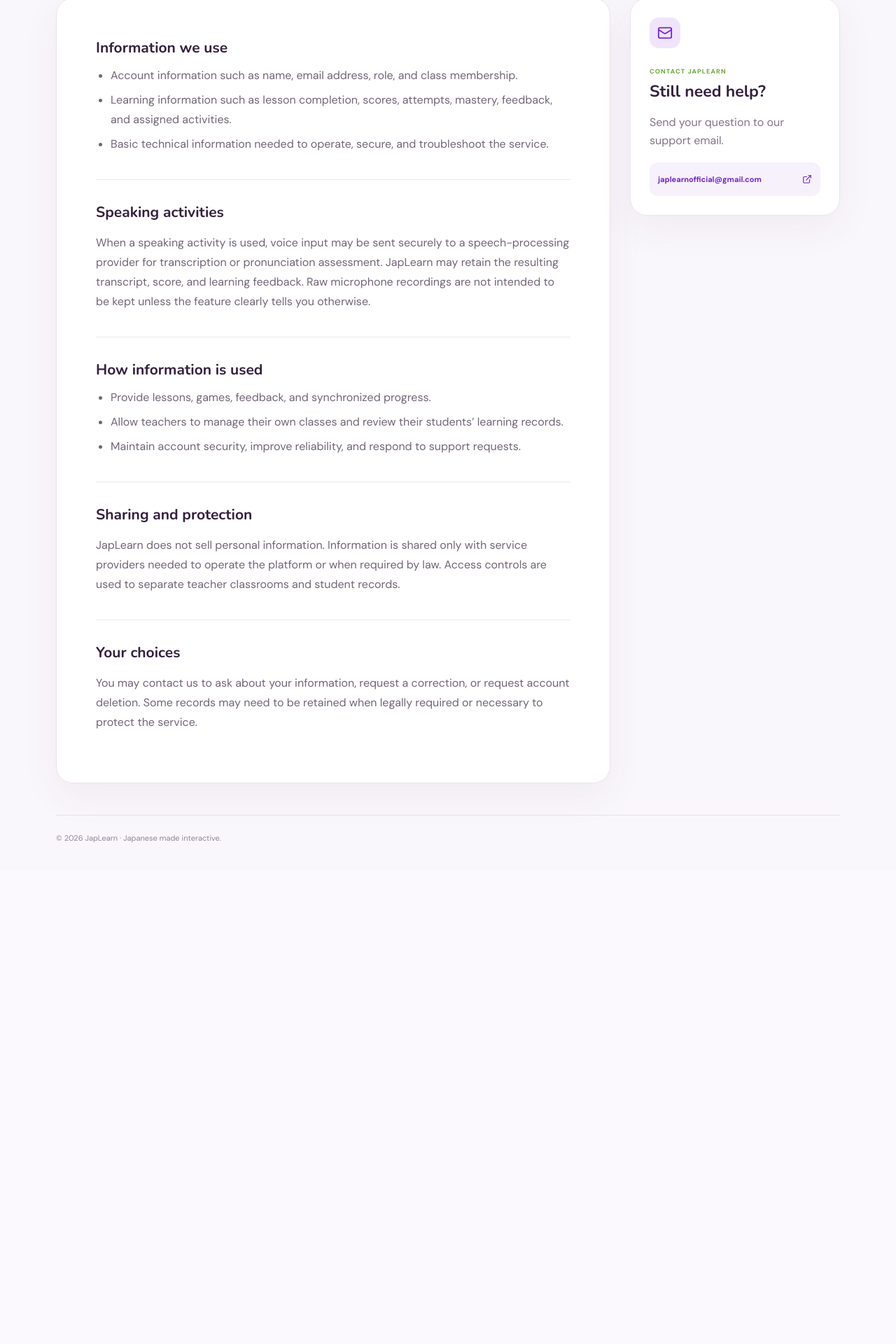
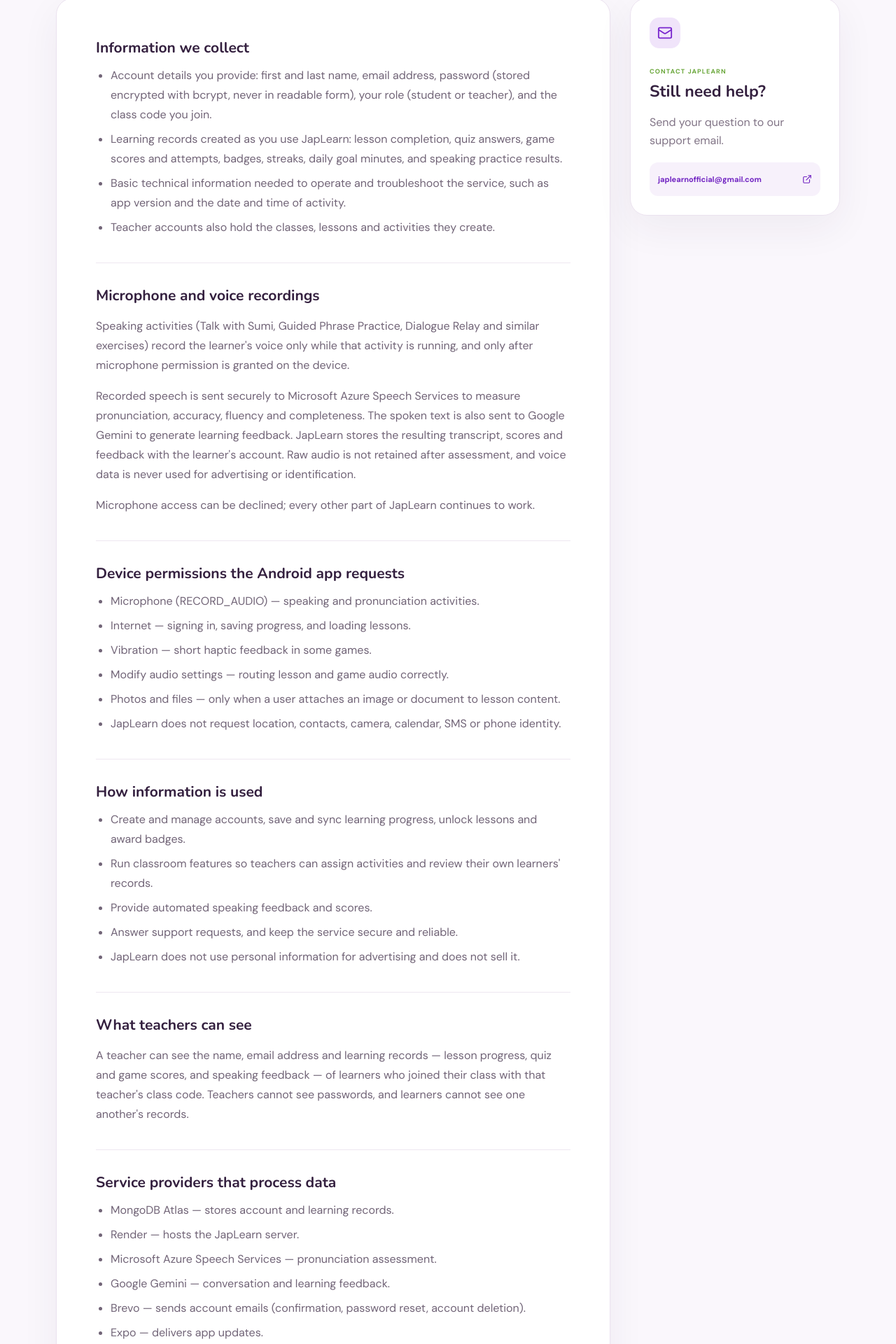
Before and after one commit to rychfghg/Japlearn-Website, a React (Vite) app: page /privacy in a window 1280 px wide. Shown: the part 455-2375 px from the top of the page at 70% size. Before the commit the page ends 1699 px from the top, so only its background shows below. Built offline with nearby package versions, Linux system fonts and the light colour scheme; no server answers.

Commit message:
updating privacy policy content

```diff
--- a/src/pages/PublicInfoPage.tsx
+++ b/src/pages/PublicInfoPage.tsx
@@ -15,25 +15,107 @@
   "/privacy": {
     eyebrow: "PRIVACY & TRUST",
     title: "Privacy Policy",
-    intro: "This policy explains how JapLearn handles information used by the student app, public website, and teacher portal.",
+    intro: "This policy explains exactly what the JapLearn Android app, website and teacher portal collect, why, who processes it, and how to delete it.",
     sections: [
-      { title: "Information we use", items: ["Account information such as name, email address, role, and class membership.", "Learning information such as lesson completion, scores, attempts, mastery, feedback, and assigned activities.", "Basic technical information needed to operate, secure, and troubleshoot the service."] },
-      { title: "Speaking activities", paragraphs: ["When a speaking activity is used, voice input may be sent securely to a speech-processing provider for transcription or pronunciation assessment. JapLearn may retain the resulting transcript, score, and learning feedback. Raw microphone recordings are not intended to be kept unless the feature clearly tells you otherwise."] },
-      { title: "How information is used", items: ["Provide lessons, games, feedback, and synchronized progress.", "Allow teachers to manage their own classes and review their students’ learning records.", "Maintain account security, improve reliability, and respond to support requests."] },
-      { title: "Sharing and protection", paragraphs: ["JapLearn does not sell personal information. Information is shared only with service providers needed to operate the platform or when required by law. Access controls are used to separate teacher classrooms and student records."] },
-      { title: "Your choices", paragraphs: ["You may contact us to ask about your information, request a correction, or request account deletion. Some records may need to be retained when legally required or necessary to protect the service."] },
+      { title: "Information we collect", items: [
+        "Account details you provide: first and last name, email address, password (stored encrypted with bcrypt, never in readable form), your role (student or teacher), and the class code you join.",
+        "Learning records created as you use JapLearn: lesson completion, quiz answers, game scores and attempts, badges, streaks, daily goal minutes, and speaking practice results.",
+        "Basic technical information needed to operate and troubleshoot the service, such as app version and the date and time of activity.",
+        "Teacher accounts also hold the classes, lessons and activities they create.",
+      ] },
+      { title: "Microphone and voice recordings", paragraphs: [
+        "Speaking activities (Talk with Sumi, Guided Phrase Practice, Dialogue Relay and similar exercises) record the learner's voice only while that activity is running, and only after microphone permission is granted on the device.",
+        "Recorded speech is sent securely to Microsoft Azure Speech Services to measure pronunciation, accuracy, fluency and completeness. The spoken text is also sent to Google Gemini to generate learning feedback. JapLearn stores the resulting transcript, scores and feedback with the learner's account. Raw audio is not retained after assessment, and voice data is never used for advertising or identification.",
+        "Microphone access can be declined; every other part of JapLearn continues to work.",
+      ] },
+      { title: "Device permissions the Android app requests", items: [
+        "Microphone (RECORD_AUDIO) — speaking and pronunciation activities.",
+        "Internet — signing in, saving progress, and loading lessons.",
+        "Vibration — short haptic feedback in some games.",
+        "Modify audio settings — routing lesson and game audio correctly.",
+        "Photos and files — only when a user attaches an image or document to lesson content.",
+        "JapLearn does not request location, contacts, camera, calendar, SMS or phone identity.",
+      ] },
+      { title: "How information is used", items: [
+        "Create and manage accounts, save and sync learning progress, unlock lessons and award badges.",
+        "Run classroom features so teachers can assign activities and review their own learners' records.",
+        "Provide automated speaking feedback and scores.",
+        "Answer support requests, and keep the service secure and reliable.",
+        "JapLearn does not use personal information for advertising and does not sell it.",
+      ] },
+      { title: "What teachers can see", paragraphs: [
+        "A teacher can see the name, email address and learning records — lesson progress, quiz and game scores, and speaking feedback — of learners who joined their class with that teacher's class code. Teachers cannot see passwords, and learners cannot see one another's records.",
+      ] },
+      { title: "Service providers that process data", items: [
+        "MongoDB Atlas — stores account and learning records.",
+        "Render — hosts the JapLearn server.",
+        "Microsoft Azure Speech Services — pronunciation assessment.",
+        "Google Gemini — conversation and learning feedback.",
+        "Brevo — sends account emails (confirmation, password reset, account deletion).",
+        "Expo — delivers app updates.",
+        "These providers process data only to deliver JapLearn. Personal information is never sold or shared for advertising.",
+      ] },
+      { title: "Security", paragraphs: [
+        "Connections use encrypted HTTPS. Passwords are hashed with bcrypt and cannot be read by JapLearn staff. Sign-in sessions expire, sensitive endpoints are rate limited, and teacher access is restricted to that teacher's own classes. No online service can guarantee perfect security, so keep passwords private and report anything suspicious.",
+      ] },
+      { title: "Storage, location and retention", paragraphs: [
+        "Data is stored on servers operated by the providers listed above and may be processed outside the Philippines. Account and learning information is kept while the account is active. After deletion, records are removed immediately, although routine encrypted backups may hold copies for a short period before they expire.",
+      ] },
+      { title: "Deleting your account", paragraphs: [
+        "Learners can delete their account in the app under Profile, then Delete account, or from any browser at portal.japlearn.com/delete-account without installing the app. Deletion permanently removes the account, lesson progress, badges, quiz and game scores, and speaking feedback, and cannot be undone.",
+        "Teacher accounts are reviewed by a person first, because deleting one also affects the classes and learner records attached to it. Anyone who can no longer access their email address can write to japlearnofficial@gmail.com and the team will verify and delete the account on their behalf, normally within 30 days.",
+      ] },
+      { title: "Your choices and rights", paragraphs: [
+        "You can review your profile, join or change a class, reset your password, decline microphone access, and request a copy or correction of your information by email. Some details, such as the account email address, are required for the service to function.",
+      ] },
+      { title: "Children and school use", paragraphs: [
+        "JapLearn is built for classroom use and is intended for learners aged 13 and above, or younger learners enrolled by their school with the consent of a parent, guardian or the school. If a child created an account without the proper consent, contact japlearnofficial@gmail.com and it will be deleted.",
+      ] },
+      { title: "Changes and contact", paragraphs: [
+        "This policy is updated when JapLearn features or privacy practices change, and the current version with its effective date is always available here and inside the app. For any privacy question or request, email japlearnofficial@gmail.com.",
+      ] },
     ],
   },
   "/terms": {
     eyebrow: "USING JAPLEARN",
     title: "Terms of Use",
-    intro: "These terms describe the basic rules for using JapLearn’s Android app, web experience, and teacher portal.",
+    intro: "These terms cover the JapLearn Android app, the website and the teacher portal.",
     sections: [
-      { title: "Accounts", items: ["Provide accurate account information and keep login details private.", "Teachers may access only classes and learners assigned to their own account.", "Do not share an account or attempt to access another person’s records."] },
-      { title: "Acceptable use", items: ["Use JapLearn for lawful learning and classroom purposes.", "Do not disrupt the service, upload harmful material, bypass safeguards, or misuse other users’ information.", "Do not copy or redistribute JapLearn content and assets without permission."] },
-      { title: "Learning results", paragraphs: ["Scores, speech assessments, generated feedback, and progress indicators are learning aids. They may not always be perfect and should not be treated as formal certification or professional advice."] },
-      { title: "Availability and changes", paragraphs: ["Features may be improved, replaced, paused, or removed as JapLearn develops. Android and web are the currently supported release platforms; a native iOS app is not currently offered."] },
-      { title: "Account action", paragraphs: ["JapLearn may restrict or remove access when an account threatens the service, violates these terms, or puts other users at risk."] },
+      { title: "Who can use JapLearn", paragraphs: [
+        "JapLearn is built for classroom language learning and is intended for learners aged 13 and above, or younger learners enrolled by their school with the consent of a parent, guardian or the school. JapLearn is free to use: there are no paid features, subscriptions or in-app purchases.",
+      ] },
+      { title: "Accounts", items: [
+        "Provide accurate account information and keep sign-in details private.",
+        "Student accounts are activated after email confirmation and teacher approval.",
+        "Teachers may access only the classes and learners assigned to their own account.",
+        "Do not share an account or attempt to access another person's records.",
+      ] },
+      { title: "Classes and learner records", paragraphs: [
+        "Joining a class with a class code lets that teacher see the learner's name, email address and learning records for the class, including lesson progress, quiz and game scores, and speaking feedback. Join only classes you belong to.",
+      ] },
+      { title: "Speaking activities", paragraphs: [
+        "Speaking activities record the learner's voice while the activity is running and send it for automated pronunciation assessment and feedback, as described in the Privacy Policy. Use them for language practice only. Do not record other people or share private or sensitive information through them.",
+      ] },
+      { title: "Acceptable use", items: [
+        "Use JapLearn for lawful learning and classroom purposes.",
+        "Do not disrupt the service, upload harmful material, bypass safeguards, cheat in graded activities, impersonate another person, or misuse other users' information.",
+        "Do not copy or redistribute JapLearn content and assets without permission.",
+      ] },
+      { title: "Automated scores and feedback", paragraphs: [
+        "Scores, pronunciation assessments and generated feedback are produced automatically and are learning aids. They may be inaccurate or incomplete, are not a formal language certification, and are not professional or academic advice. Teachers decide how results count in class.",
+      ] },
+      { title: "Availability and changes", paragraphs: [
+        "Features may be improved, replaced, paused or removed as JapLearn develops, and progress saved offline syncs when a device reconnects. Uninterrupted access cannot be guaranteed. Android and the web are the supported platforms; a native iOS app is not currently offered.",
+      ] },
+      { title: "Content ownership", paragraphs: [
+        "Lessons, activities, characters, artwork and other JapLearn material belong to JapLearn or its licensors. Content a user submits remains theirs, and they grant JapLearn permission to process it in order to run the service and show it to their teacher.",
+      ] },
+      { title: "Ending an account", paragraphs: [
+        "Accounts can be deleted at any time in the app under Profile, then Delete account, or at portal.japlearn.com/delete-account. Deletion is permanent. JapLearn may restrict or remove access when an account threatens the service, violates these terms, or puts other users at risk.",
+      ] },
+      { title: "Changes and contact", paragraphs: [
+        "These terms may be updated as JapLearn improves, and the current version is available here and inside the app. Continued use after an update means the revised terms apply. Questions: japlearnofficial@gmail.com.",
+      ] },
     ],
   },
   "/accessibility": {
@@ -71,7 +153,7 @@
         <span>{page.eyebrow}</span>
         <h1>{page.title}</h1>
         <p>{page.intro}</p>
-        <small>Last updated September 10, 2026</small>
+        <small>Last updated September 20, 2026</small>
       </header>
       <div className="public-info-layout">
         <article className="public-info-content">
```
